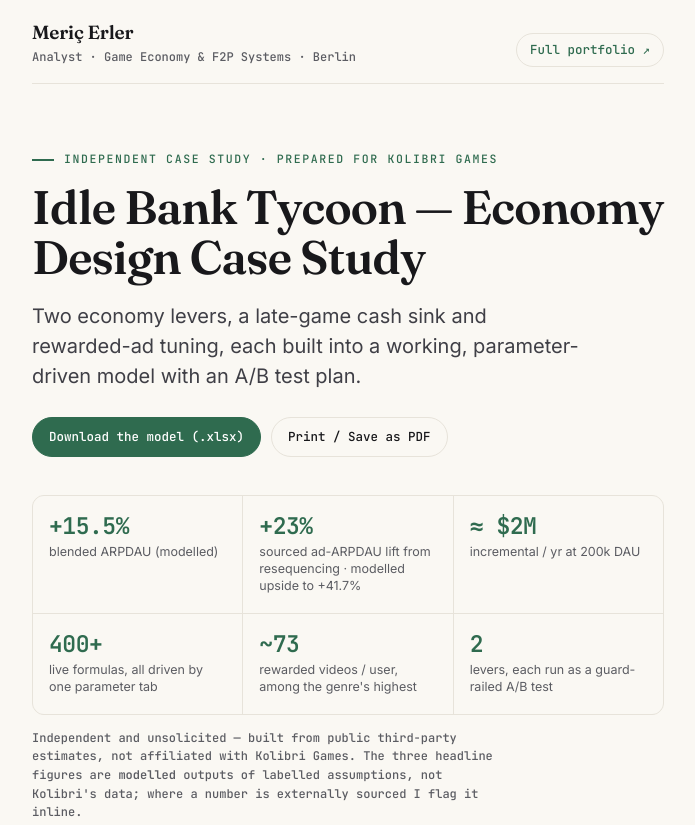
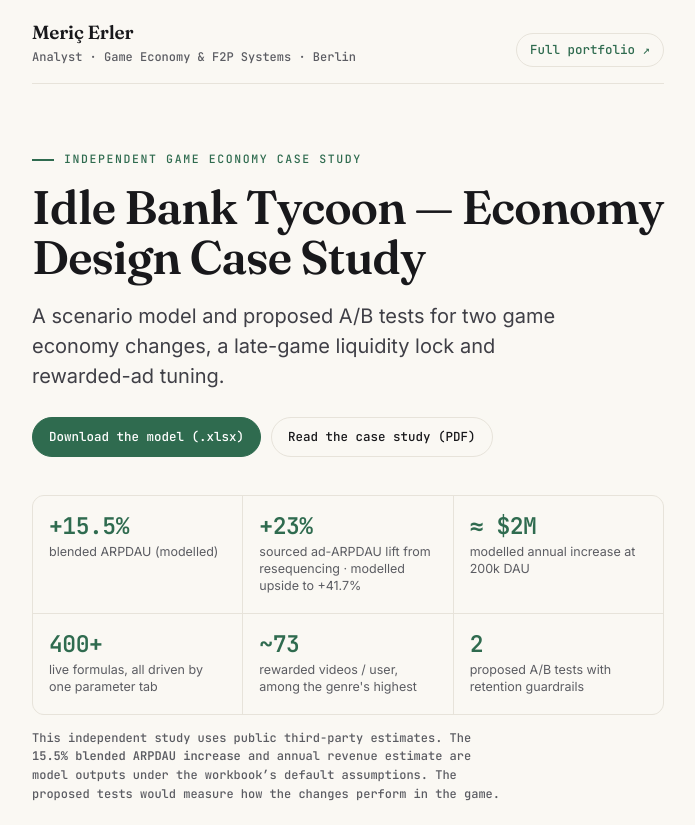
Before and after one commit to merogith/IdleBankTycoonCaseStudy, a plain HTML site: page index.html in a window 1280 px wide. Shown: the top 825 px of the page, without its empty margins (292-987 px from the left). Drawn offline with Linux system fonts and the light colour scheme.

Commit message:
Present the Idle Bank Tycoon case study and model

```diff
--- a/index.html
+++ b/index.html
@@ -137,22 +137,22 @@
 
 <header class="hero">
   <div class="wrap">
-    <div class="eyebrow">Independent case study · prepared for Kolibri Games</div>
+    <div class="eyebrow">Independent game economy case study</div>
     <h1>Idle Bank Tycoon — Economy Design Case Study</h1>
-    <p class="lede">Two economy levers, a late-game cash sink and rewarded-ad tuning, each built into a working, parameter-driven model with an A/B test plan.</p>
+    <p class="lede">A scenario model and proposed A/B tests for two game economy changes, a late-game liquidity lock and rewarded-ad tuning.</p>
     <div class="actions">
-      <a class="btn primary" href="https://raw.githubusercontent.com/merogith/IdleBankTycoonCaseStudy/main/Idle_Bank_Tycoon_Economy_Model.xlsx">Download the model (.xlsx)</a>
-      <a class="btn" href="#" onclick="window.print();return false;" title="Print or save this page as PDF (uses the page's print styles, always current)">Print / Save as PDF</a>
+      <a class="btn primary" href="./Idle_Bank_Tycoon_Economy_Model.xlsx">Download the model (.xlsx)</a>
+      <a class="btn" href="./docs/case-study.pdf">Read the case study (PDF)</a>
     </div>
     <div class="metrics">
       <div class="metric"><div class="v">+15.5%</div><div class="k">blended ARPDAU (modelled)</div></div>
       <div class="metric"><div class="v">+23%</div><div class="k">sourced ad-ARPDAU lift from resequencing · modelled upside to +41.7%</div></div>
-      <div class="metric"><div class="v">≈ $2M</div><div class="k">incremental / yr at 200k DAU</div></div>
+      <div class="metric"><div class="v">≈ $2M</div><div class="k">modelled annual increase at 200k DAU</div></div>
       <div class="metric"><div class="v">400+</div><div class="k">live formulas, all driven by one parameter tab</div></div>
       <div class="metric"><div class="v">~73</div><div class="k">rewarded videos / user, among the genre's highest</div></div>
-      <div class="metric"><div class="v">2</div><div class="k">levers, each run as a guard-railed A/B test</div></div>
+      <div class="metric"><div class="v">2</div><div class="k">proposed A/B tests with retention guardrails</div></div>
     </div>
-    <p class="hero-note">Independent and unsolicited — built from public third-party estimates, not affiliated with Kolibri Games. The three headline figures are <strong>modelled</strong> outputs of labelled assumptions, not Kolibri's data; where a number is externally sourced I flag it inline.</p>
+    <p class="hero-note">This independent study uses public third-party estimates. The <strong>15.5% blended ARPDAU increase</strong> and annual revenue estimate are model outputs under the workbook’s default assumptions. The proposed tests would measure how the changes perform in the game.</p>
   </div>
 </header>
 
@@ -289,10 +289,8 @@
   <div class="wrap">
     <div class="about">
       <div class="about-name">Meriç Erler</div>
-      <p class="about-bio">Analyst working in game economy and F2P systems, based in Berlin. This is an independent, self-directed case study prepared for the Game Economy Designer application at Kolibri Games.</p>
+      <p class="about-bio">Data and automation analyst based in Berlin. I use scenario models to explore game economy and monetisation decisions.</p>
       <div class="about-links">
-        <a href="cv.html">One-page CV ↗</a>
-        <a href="cover-letter.html">Cover letter ↗</a>
         <a href="https://merogith.github.io/Portfolio/">Full portfolio ↗</a>
       </div>
     </div>
```
Also changed, not shown: 1 other file.
